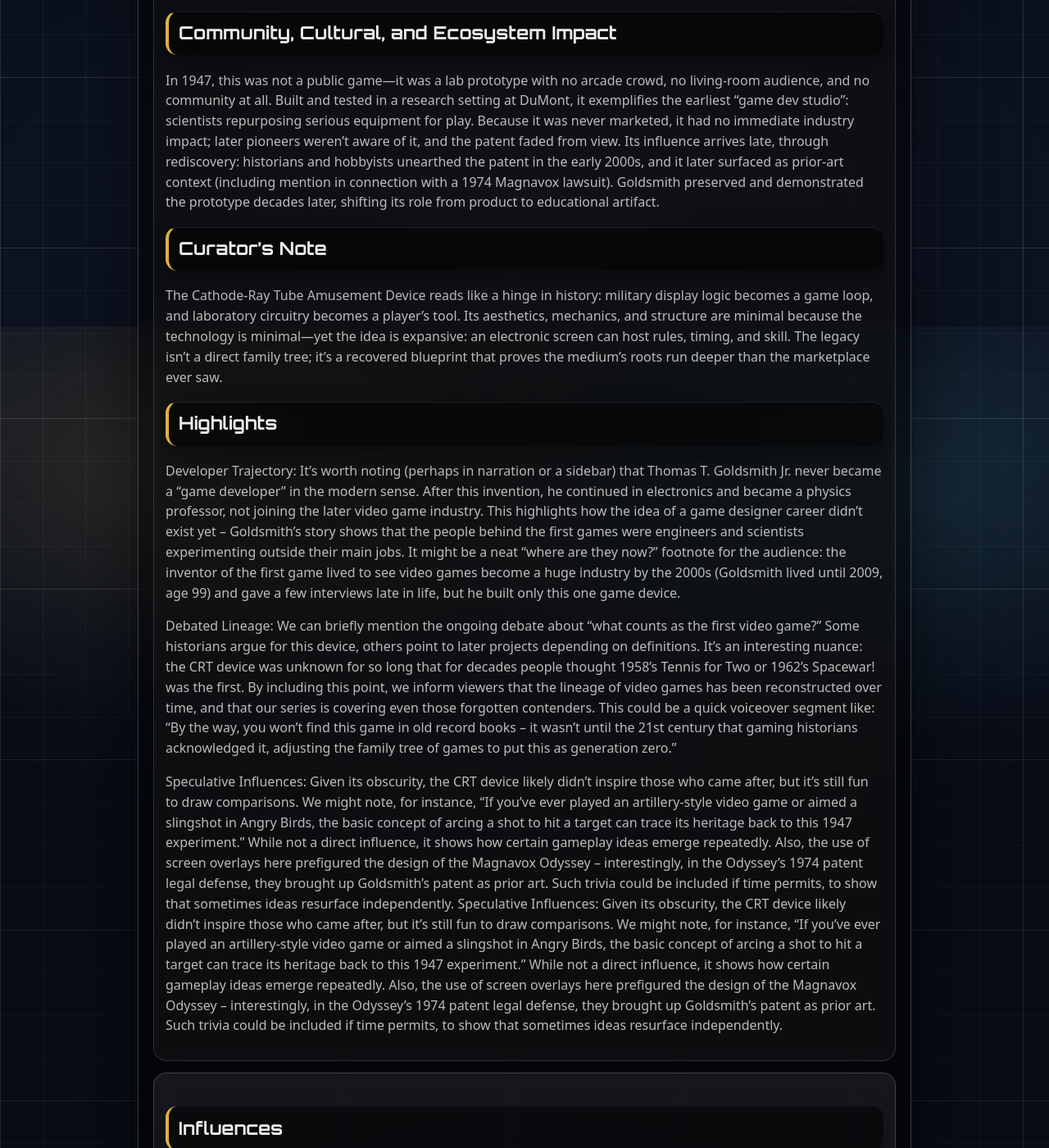
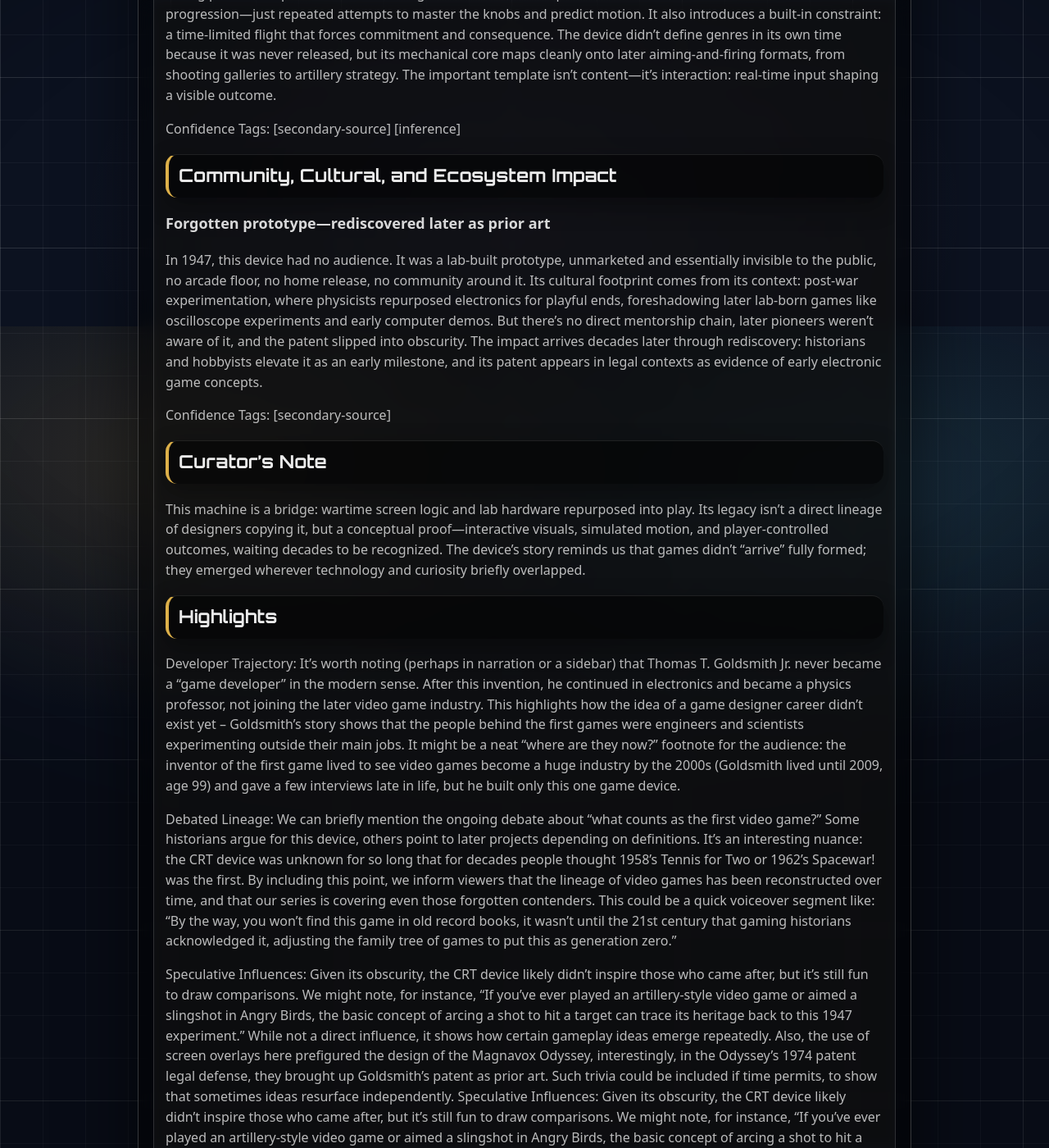
Before and after one commit to BacchusA/savefileone-archive, a Jekyll site: the page built from _games/1947-cathode-ray-tube-amusement-device.md, in a window 1280 px wide and 1400 px high, scrolled down 2402 px. Shown: the whole window at 82% size. Built offline with Jekyll 4.4.1, drawn with Linux system fonts in a browser that asks for light colours; some of the changed text lies outside the part shown.

Commit message:
Update 1947-cathode-ray-tube-amusement-device.md

```diff
--- a/_games/1947-cathode-ray-tube-amusement-device.md
+++ b/_games/1947-cathode-ray-tube-amusement-device.md
@@ -31,7 +31,7 @@
 ---
 
 ## Exhibit Placard
-Developed by Thomas T. Goldsmith Jr. and Estle Ray Mann at DuMont Laboratories (Passaic, NJ). This prototype ran on a custom-built analog circuit and oscilloscope; it was never commercially released, but it holds a unique place in history as the earliest interactive electronic game with a screen. In this episode, we’ll highlight why it matters: It’s essentially the big bang moment for video games – a laboratory curiosity that proved the concept of video gameplay long before the industry existed. Despite its primitive nature (a single dot simulating a missile), it demonstrated the core idea of player-controlled graphics on a display. Why it matters: Every video game today, from Pong to modern console titles, traces back to this humble device that turned wartime tech into play. It’s a testament to human creativity that even with 1940s technology, the urge to make a “game” out of it was there.
+Developed by Thomas T. Goldsmith Jr. and Estle Ray Mann at DuMont Laboratories (Passaic, NJ). This prototype ran on a custom-built analog circuit and oscilloscope; it was never commercially released, but it holds a unique place in history as the earliest interactive electronic game with a screen. Here, we’ll highlight why it matters: It’s essentially the big bang moment for video games, a laboratory curiosity that proved the concept of video gameplay long before the industry existed. Despite its primitive nature (a single dot simulating a missile), it demonstrated the core idea of player-controlled graphics on a display. Why it matters: Every video game today, from Pong to modern console titles, traces back to this humble device that turned wartime tech into play. It’s a testament to human creativity that even with 1940s technology, the urge to make a “game” out of it was there.
 
 ## Historical Significance
 This device is often cited in scholarly works as a forerunner of video games. It didn’t influence its contemporaries (since it wasn’t public) but was way ahead of its time, prefiguring the basic concept of a video game. We’ll pitch it to the audience as “the first game that nobody knew about”, an ancestor of all gaming that remained in obscurity until historians uncovered it decades later. The episode will underline that, even though it’s not a “video game” by strict definitions (no digital computer), it absolutely is part of gaming history – the first instance of interactive graphics, predating the likes of Tennis for Two and Spacewar! by a decade or more.
@@ -49,21 +49,30 @@
 Confidence Tags: [primary-source] [secondary-source]
 
 ## Aesthetic, Thematic, and Narrative Lineage
-Its “art direction” is pure 1940s: radar-scope minimalism and anti-aircraft intent. The target imagery, airplanes painted on transparent overlays, frames the implied story: fire an artillery shell, catch the aircraft in your blast. The screen itself carries the aesthetic: a circular CRT face and oscilloscope-style glow born from television-lab hardware culture. There are no characters and no plot, but the tone is unmistakable: scientific demonstration turned amusement, with a military silhouette hovering behind every control knob. The breakdown also places it in a broader post-war imagination—futuristic gadgets becoming leisure devices—where the boundary between instrument and toy starts to blur.
+### Military overlays and oscilloscope glow set the mood
+Its theme is blunt and era-specific: shoot down aircraft, framed through WWII imagery and the language of targeting. The narrative isn’t spoken; it’s implied by the overlay drawings and the act of guiding a projectile toward an enemy silhouette. Visually, the device carries the look of its birthplace, a television research lab, through the circular CRT face and the scientific “instrument” vibe. The style is minimalism by necessity: a single moving point, an explosion blur, and whatever the transparent overlay can suggest. That stripped-down display becomes a quiet ancestor to later minimalist screen games, where meaning comes from motion and rules rather than detail.
+
+Confidence Tags: [primary-source] [secondary-source]
 
 ## Genre Codification and Structural Influence
-Retroactively, historians read this device as a forerunner to “shooter” and “artillery” thinking: adjust trajectory, fire, and let timing decide the outcome. The structure is stark—no levels, no score counter, no progression loop—just the binary drama of hit or miss. Yet it introduces recognizably game-like constraints: the shell must “explode” near the target within a set time, and the player can increase challenge by choosing a less direct path. Its aim-at-airplanes premise has been likened to distant descendants like Space Invaders and Galaxian, not as a direct lineage, but as an early proof that screen action plus player input can create a new kind of skill contest.
+### Aiming, timing, and control mastery—genre seeds
+Seen through a modern lens, this is a proto-shooter and proto-artillery game: adjust trajectory, fire, and hope your timing puts the “explosion” where the target is. The structure is pure skill test—no score counter, no levels, no progression—just repeated attempts to master the knobs and predict motion. It also introduces a built-in constraint: a time-limited flight that forces commitment and consequence. The device didn’t define genres in its own time because it was never released, but its mechanical core maps cleanly onto later aiming-and-firing formats, from shooting galleries to artillery strategy. The important template isn’t content—it’s interaction: real-time input shaping a visible outcome.
+
+Confidence Tags: [secondary-source] [inference]
 
 ## Community, Cultural, and Ecosystem Impact
-In 1947, this was not a public game—it was a lab prototype with no arcade crowd, no living-room audience, and no community at all. Built and tested in a research setting at DuMont, it exemplifies the earliest “game dev studio”: scientists repurposing serious equipment for play. Because it was never marketed, it had no immediate industry impact; later pioneers weren’t aware of it, and the patent faded from view. Its influence arrives late, through rediscovery: historians and hobbyists unearthed the patent in the early 2000s, and it later surfaced as prior-art context (including mention in connection with a 1974 Magnavox lawsuit). Goldsmith preserved and demonstrated the prototype decades later, shifting its role from product to educational artifact.
+### Forgotten prototype—rediscovered later as prior art
+In 1947, this device had no audience. It was a lab-built prototype, unmarketed and essentially invisible to the public, no arcade floor, no home release, no community around it. Its cultural footprint comes from its context: post-war experimentation, where physicists repurposed electronics for playful ends, foreshadowing later lab-born games like oscilloscope experiments and early computer demos. But there’s no direct mentorship chain, later pioneers weren’t aware of it, and the patent slipped into obscurity. The impact arrives decades later through rediscovery: historians and hobbyists elevate it as an early milestone, and its patent appears in legal contexts as evidence of early electronic game concepts.
+
+Confidence Tags: [secondary-source]
 
 ## Curator's Note
-The Cathode-Ray Tube Amusement Device reads like a hinge in history: military display logic becomes a game loop, and laboratory circuitry becomes a player’s tool. Its aesthetics, mechanics, and structure are minimal because the technology is minimal—yet the idea is expansive: an electronic screen can host rules, timing, and skill. The legacy isn’t a direct family tree; it’s a recovered blueprint that proves the medium’s roots run deeper than the marketplace ever saw.
+This machine is a bridge: wartime screen logic and lab hardware repurposed into play. Its legacy isn’t a direct lineage of designers copying it, but a conceptual proof—interactive visuals, simulated motion, and player-controlled outcomes, waiting decades to be recognized. The device’s story reminds us that games didn’t “arrive” fully formed; they emerged wherever technology and curiosity briefly overlapped.
 
 ## Highlights
 Developer Trajectory: It’s worth noting (perhaps in narration or a sidebar) that Thomas T. Goldsmith Jr. never became a “game developer” in the modern sense. After this invention, he continued in electronics and became a physics professor, not joining the later video game industry. This highlights how the idea of a game designer career didn’t exist yet – Goldsmith’s story shows that the people behind the first games were engineers and scientists experimenting outside their main jobs. It might be a neat “where are they now?” footnote for the audience: the inventor of the first game lived to see video games become a huge industry by the 2000s (Goldsmith lived until 2009, age 99) and gave a few interviews late in life, but he built only this one game device.
 
-Debated Lineage: We can briefly mention the ongoing debate about “what counts as the first video game?” Some historians argue for this device, others point to later projects depending on definitions. It’s an interesting nuance: the CRT device was unknown for so long that for decades people thought 1958’s Tennis for Two or 1962’s Spacewar! was the first. By including this point, we inform viewers that the lineage of video games has been reconstructed over time, and that our series is covering even those forgotten contenders. This could be a quick voiceover segment like: “By the way, you won’t find this game in old record books – it wasn’t until the 21st century that gaming historians acknowledged it, adjusting the family tree of games to put this as generation zero.”
+Debated Lineage: We can briefly mention the ongoing debate about “what counts as the first video game?” Some historians argue for this device, others point to later projects depending on definitions. It’s an interesting nuance: the CRT device was unknown for so long that for decades people thought 1958’s Tennis for Two or 1962’s Spacewar! was the first. By including this point, we inform viewers that the lineage of video games has been reconstructed over time, and that our series is covering even those forgotten contenders. This could be a quick voiceover segment like: “By the way, you won’t find this game in old record books, it wasn’t until the 21st century that gaming historians acknowledged it, adjusting the family tree of games to put this as generation zero.”
 
-Speculative Influences: Given its obscurity, the CRT device likely didn’t inspire those who came after, but it’s still fun to draw comparisons. We might note, for instance, “If you’ve ever played an artillery-style video game or aimed a slingshot in Angry Birds, the basic concept of arcing a shot to hit a target can trace its heritage back to this 1947 experiment.” While not a direct influence, it shows how certain gameplay ideas emerge repeatedly. Also, the use of screen overlays here prefigured the design of the Magnavox Odyssey – interestingly, in the Odyssey’s 1974 patent legal defense, they brought up Goldsmith’s patent as prior art. Such trivia could be included if time permits, to show that sometimes ideas resurface independently.
-Speculative Influences: Given its obscurity, the CRT device likely didn’t inspire those who came after, but it’s still fun to draw comparisons. We might note, for instance, “If you’ve ever played an artillery-style video game or aimed a slingshot in Angry Birds, the basic concept of arcing a shot to hit a target can trace its heritage back to this 1947 experiment.” While not a direct influence, it shows how certain gameplay ideas emerge repeatedly. Also, the use of screen overlays here prefigured the design of the Magnavox Odyssey – interestingly, in the Odyssey’s 1974 patent legal defense, they brought up Goldsmith’s patent as prior art. Such trivia could be included if time permits, to show that sometimes ideas resurface independently.
+Speculative Influences: Given its obscurity, the CRT device likely didn’t inspire those who came after, but it’s still fun to draw comparisons. We might note, for instance, “If you’ve ever played an artillery-style video game or aimed a slingshot in Angry Birds, the basic concept of arcing a shot to hit a target can trace its heritage back to this 1947 experiment.” While not a direct influence, it shows how certain gameplay ideas emerge repeatedly. Also, the use of screen overlays here prefigured the design of the Magnavox Odyssey, interestingly, in the Odyssey’s 1974 patent legal defense, they brought up Goldsmith’s patent as prior art. Such trivia could be included if time permits, to show that sometimes ideas resurface independently.
+Speculative Influences: Given its obscurity, the CRT device likely didn’t inspire those who came after, but it’s still fun to draw comparisons. We might note, for instance, “If you’ve ever played an artillery-style video game or aimed a slingshot in Angry Birds, the basic concept of arcing a shot to hit a target can trace its heritage back to this 1947 experiment.” While not a direct influence, it shows how certain gameplay ideas emerge repeatedly. Also, the use of screen overlays here prefigured the design of the Magnavox Odyssey, interestingly, in the Odyssey’s 1974 patent legal defense, they brought up Goldsmith’s patent as prior art. Such trivia could be included if time permits, to show that sometimes ideas resurface independently.
```
